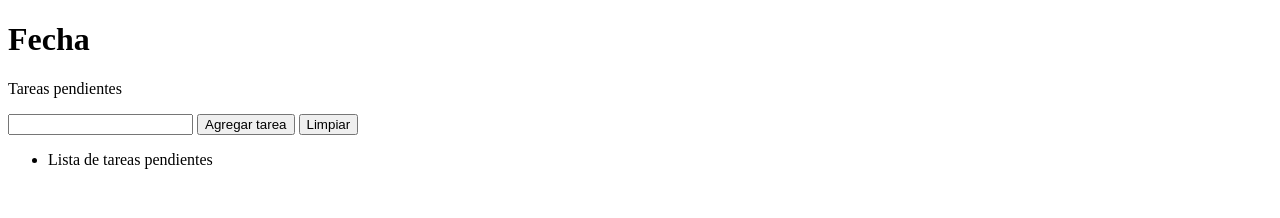
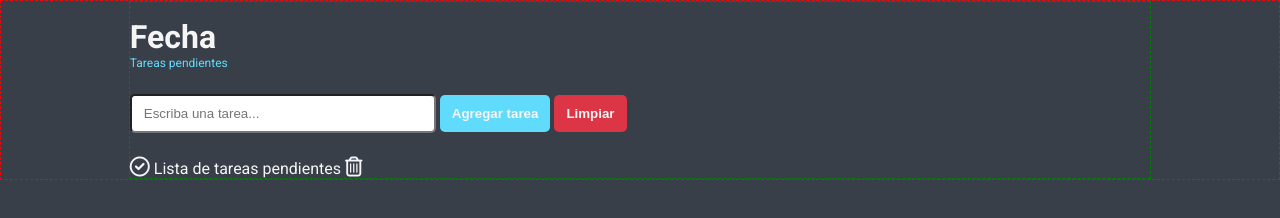
Before and after one commit to jlescobar7/to-do-list, a plain HTML site: page index.html in a window 1280 px wide. Drawn offline with Linux system fonts and the light colour scheme.

Commit message:
v1.1 - se agregan estilos css

```diff
--- a/index.html
+++ b/index.html
@@ -1,21 +1,44 @@
 <!DOCTYPE html>
 <html lang="en">
+
 <head>
     <meta charset="UTF-8">
     <meta http-equiv="X-UA-Compatible" content="IE=edge">
     <meta name="viewport" content="width=device-width, initial-scale=1.0">
+    <link rel="stylesheet" href="styles.css">
+    <link rel="preconnect" href="https://fonts.googleapis.com">
+    <link rel="preconnect" href="https://fonts.gstatic.com" crossorigin>
+    <link href="https://fonts.googleapis.com/css2?family=Roboto:ital,wght@0,300;0,400;0,500;0,700;1,400&display=swap"
+        rel="stylesheet">
+    <link rel="stylesheet" href="https://cdnjs.cloudflare.com/ajax/libs/font-awesome/6.0.0/css/all.min.css"
+        integrity="sha512-9usAa10IRO0HhonpyAIVpjrylPvoDwiPUiKdWk5t3PyolY1cOd4DSE0Ga+ri4AuTroPR5aQvXU9xC6qOPnzFeg=="
+        crossorigin="anonymous" referrerpolicy="no-referrer" />
     <title>Document</title>
 </head>
+
 <body>
+    <main>
         <h1 id="titulo-ppal">Fecha</h1>
         <p id="contador-tareas-pendientes">Tareas pendientes</p>
-    <form >
-        <input type="text" class="caja-de-texto" />
-        <button type="submit" class="boton submint-boton">Agregar tarea</button>
+        <form class="new-task-form">
+            <input type="text" class="caja-de-texto" placeholder="Escriba una tarea..." />
+            <button type="submit" class="boton submit-boton">Agregar tarea</button>
             <button type="boton" class="boton clear-boton">Limpiar</button>
         </form>
         <ul id="Lista-de-tareas" class="tasks-list">
-    <li>Lista de tareas pendientes</li>
+            <li>
+                <button class="button-list check-task-button">
+                    <i class="fa-regular fa-circle-check"></i>
+                </button>
+                <span class="task-description"> Lista de tareas pendientes </span>
+                <botton type="button" class="button-list remove-task-button">
+                    <i class="fa-regular fa-trash-can"></i>
+                </botton>
+
+            </li>
         </ul>
+    </main>
+
 </body>
+
 </html>
--- /dev/null
+++ b/styles.css
@@ -0,0 +1,99 @@
+:root {
+    /*las variables en css se definen con doble guion --variable-1*/
+    --main-bg-color:#393f49;
+    --white-color:whitesmoke;
+    --blue-color:#61dbfb;
+    --grey-color:#8d9196;
+    --green-color:#61e786;
+    --red-color:#dc3545;
+}
+
+ * {
+     color: var(--white-color);
+     padding: 0;
+     margin: 0;
+     box-sizing: border-box;
+ }
+
+body {
+    font-family: "Roboto";
+    background-color: var(--main-bg-color) ;
+    width: 100%;
+    border: 1px dashed red;
+}
+
+main{
+    border: 1px dashed green;
+    width: 80%;
+    margin: 0 auto;
+}
+
+#titulo-ppal{
+    margin-top: 16px;
+}
+/*para selecionar un elemento po ID se utilia el signo # al primcipio del nombre*/
+#contador-tareas-pendientes{
+    color:var(--blue-color);
+    font-size: 12px;
+
+}
+.new-task-form  {
+    margin-top: 24px;
+
+}
+
+
+/*para seleccionar elementos por la propiedad class lo hacemos agegando un "." al principio del nombre de la clase*/
+.caja-de-texto{
+    width: 306px;
+    height: 39px;
+    border-radius: 5px;
+    color: black;
+    padding: 0 12px;/*Modificar por direccion arriba-abajo izquierda*/
+}
+
+.tasks-list{
+    list-style: none;
+    margin-top: 24px;
+}
+
+.button-list{
+    background-color: transparent;
+    border: none;
+    padding: 0;
+    cursor: pointer;
+
+}
+
+.boton {
+    height: 37px;
+    border-radius: 5px;
+    border:none;
+    font-weight: bold;
+    padding: 0 12px 0 12px; /*Modificar las 4 propiedades arriba derecha abajo izquierda como las manesillas del reloj*/
+}
+
+.submit-boton{
+    background-color: var(--blue-color);
+
+}
+
+.clear-boton{
+    background-color: var(--red-color);
+
+}
+
+.remove-task-button{
+    background-color: transparent;
+    border: none;
+    padding: 0;
+}
+
+.button-list > i {
+    font-size: 20px;
+    transition: all 0.3s ease-in;
+}
+
+.fa-circle-check:hover {
+color: var(--green-color);
+}
```
Lines whose indentation alone changed are shown as unchanged.
